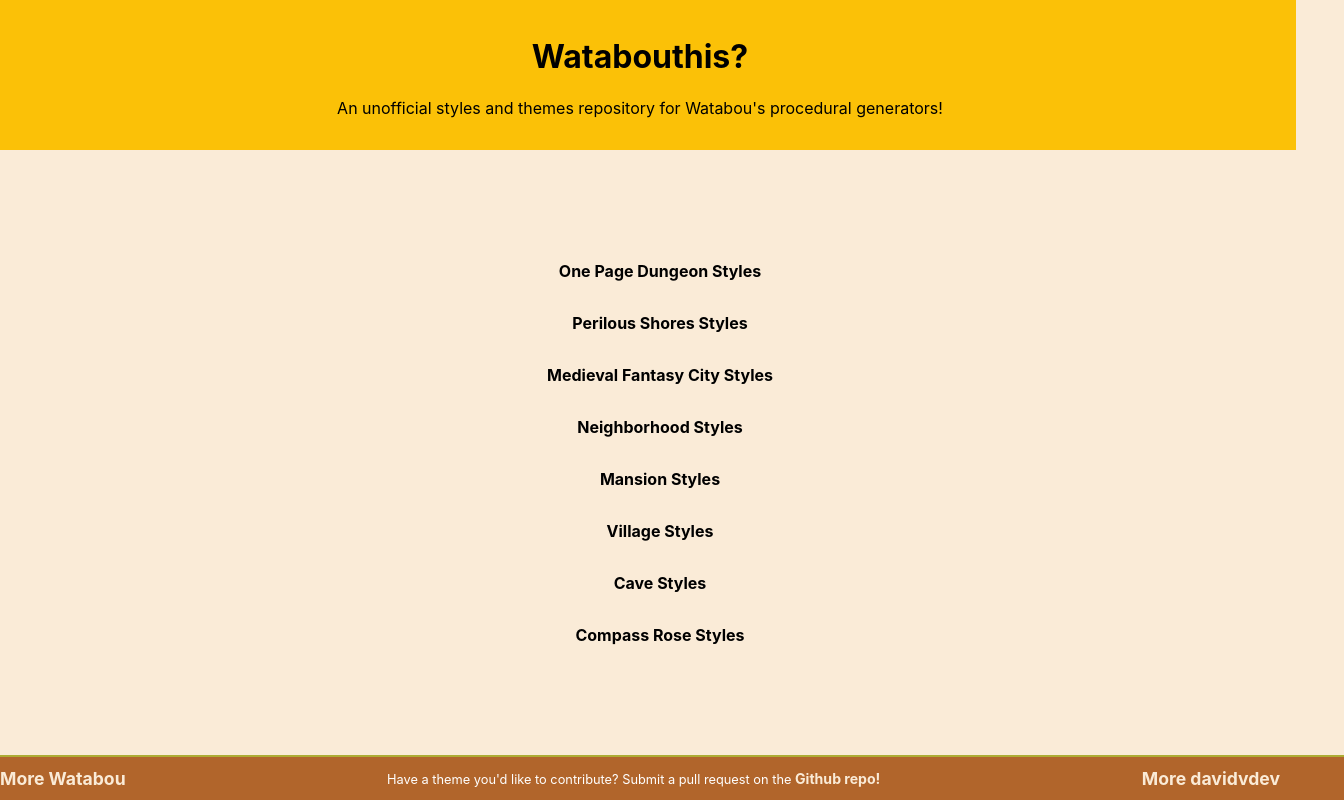
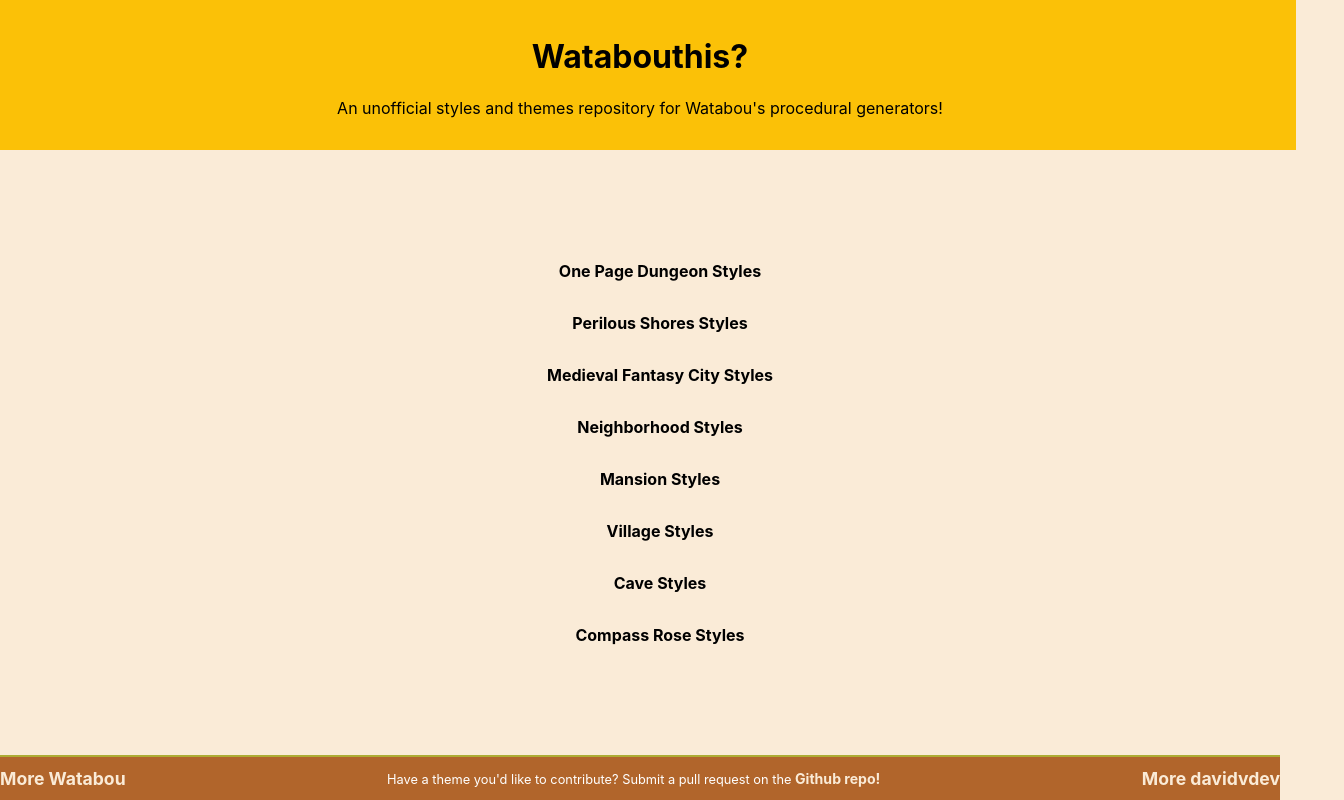
Before and after one commit to davidvdev/watabouthis, a React (Vite) app: page / in a window 1280 px wide. Shown: the whole page, 1344 px wide, since content can reach past the window. Built offline with nearby package versions, Linux system fonts and the light colour scheme.

Commit message:
removed footer padding

```diff
--- a/src/App.css
+++ b/src/App.css
@@ -49,7 +49,6 @@
 footer {
   background-color:var(--color-4);
   border-top: 2px solid var(--color-3);
-  padding: 0 5%;
   display: flex;
   align-items: center;
   justify-content: space-between;
```
